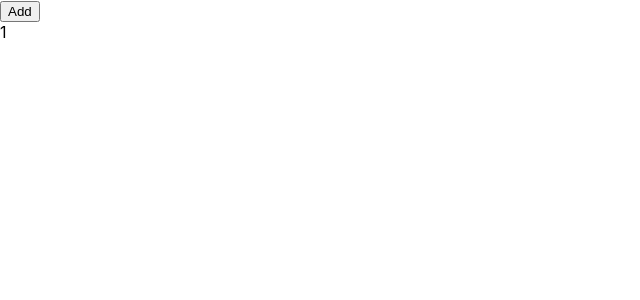
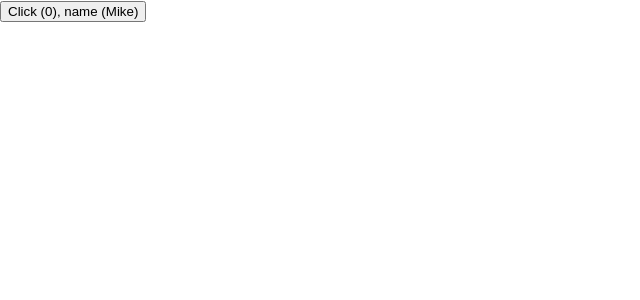
Before and after one commit to sebastiankennedy/learning-react, a React app in the folder train-ticket/: page / in a window 1280 px wide. Shown: the top 300 px of the page, without its empty margins (0-640 px from the left). Built offline with nearby package versions, Linux system fonts and the light colour scheme.

Commit message:
State Hooks - useState demo

```diff
--- a/train-ticket/src/App.jsx
+++ b/train-ticket/src/App.jsx
@@ -1,31 +1,35 @@
-import React, { Component, memo } from 'react';
-import './App.css';
+import React, {Component, useState} from 'react';
 
-const Foo = memo(function Foo(props) {
-    // 监视 Foo 组件渲染情况
-    console.log('Foo render');
-    return <div>{props.person.age}</div>;
-});
+class AppClass extends Component {
+    state = {
+        count: 0
+    };
 
-class App extends Component {
-    state = {
-        count: 0,
-        person: {
-            age: 1,
-        }
-    };
     render() {
-        const person = this.state.person;
+        const {count} = this.state;
+
         return (
-            <div>
-                <button onClick={ () => {
-                    person.age++;
-                    this.setState({ person })
-                }}>Add</button>
-                <Foo person={person} />
-            </div>
+            <button type="button"
+                    onClick={() => {
+                        this.setState({count: this.state.count + 1})
+                    }}
+            >Click ({count})
+            </button>
         );
     }
 }
 
+function App() {
+    const [count, setCount] = useState(0);
+    const [name, setName] = useState('Mike');
+    return(
+        <button
+            type="button"
+            onClick={ () => {setCount(count+1)}}
+        >
+            Click ({count}), name ({name})
+        </button>
+    );
+}
+
 export default App;
```
Also changed, not shown: train-ticket/package.json (+10 -2 lines), 1 other file (tests, documents, lock files or other folders).
